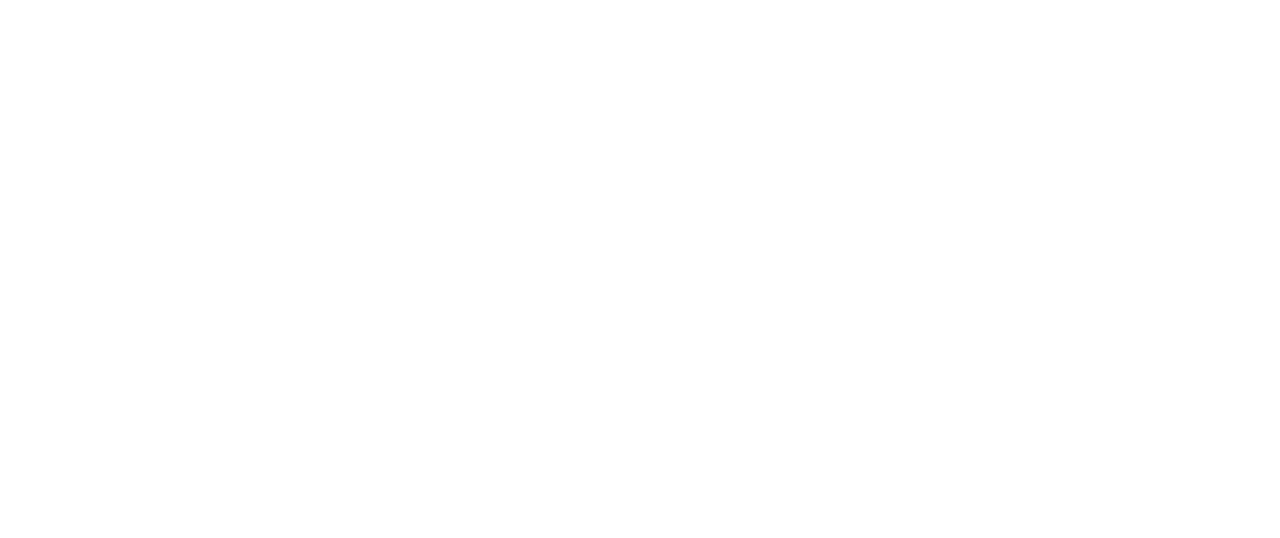
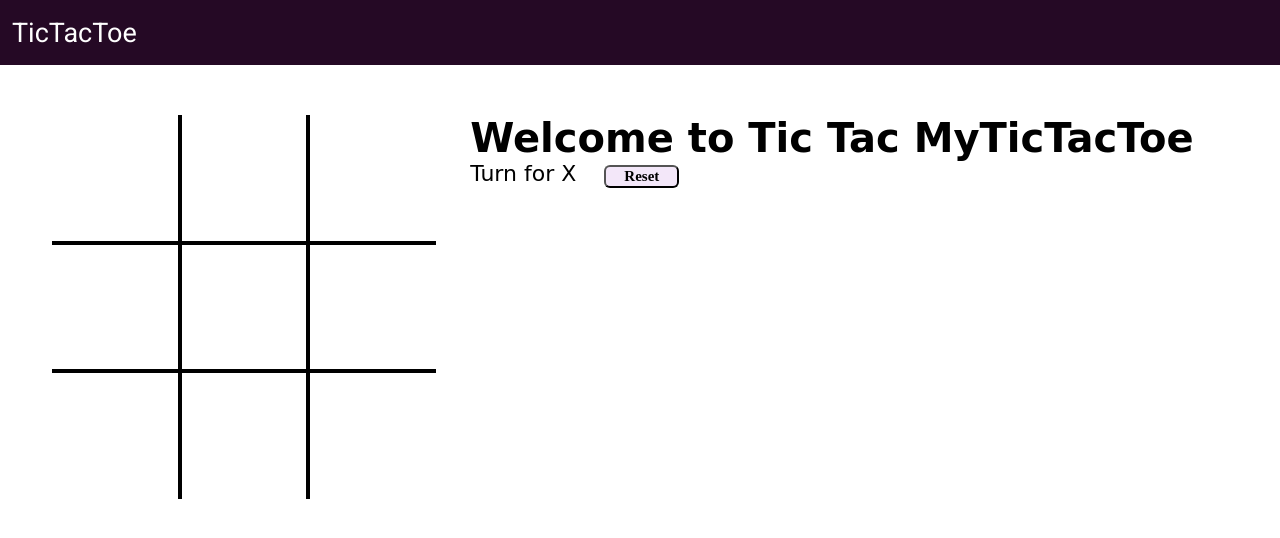
Before and after one commit to Dr-Momin/Web-Labs, a plain HTML site: page Web_Labs/Lab05/TicTacToe/index.html in a window 1280 px wide. Drawn offline with Linux system fonts and the light colour scheme; a web font is replaced by a local one.

Commit message:
updated...

```diff
--- a/Web_Labs/Lab05/TicTacToe/index.html
+++ b/Web_Labs/Lab05/TicTacToe/index.html
@@ -1,10 +1,43 @@
 <!DOCTYPE html>
 <html lang="en">
-<head>
-    <meta charset="UTF-8">
+  <head>
+    <meta charset="UTF-8" />
+    <meta http-equiv="X-UA-Compatible" content="IE=edge" />
+    <meta name="viewport" content="width=device-width, initial-scale=1.0" />
     <title>Tic Tac Toe</title>
-</head>
-<body>
+    <link rel="stylesheet" href="style.css" />
+  </head>
+  <body>
+    <nav>
+      <ul>
+        <li>TicTacToe</li>
+      </ul>
+    </nav>
 
-</body>
+    <div class="gameContainer">
+        <div class="container">
+          <div class="line"></div>
+        <div class="box bt-0 bl-0"><span class="boxtext"></span></div>
+        <div class="box bt-0"><span class="boxtext"></span></div>
+        <div class="box bt-0 br-0"><span class="boxtext"></span></div>
+        <div class="box bl-0"><span class="boxtext"></span></div>
+        <div class="box"><span class="boxtext"></span></div>
+        <div class="box br-0"><span class="boxtext"></span></div>
+        <div class="box bl-0 bb-0"><span class="boxtext"></span></div>
+        <div class="box bb-0"><span class="boxtext"></span></div>
+        <div class="box bb-0 br-0"><span class="boxtext"></span></div>
+      </div>
+      <div class="gameInfo">
+        <h1>Welcome to Tic Tac MyTicTacToe</h1>
+        <div>
+          <span class="info">Turn for X</span>
+          <button id="reset">Reset</button>
+        </div>
+        <div class="imgbox">
+          <img src="res/excited.gif" alt="" />
+        </div>
+      </div>
+    </div>
+    <script src="script.js"></script>
+  </body>
 </html>
--- /dev/null
+++ b/Web_Labs/Lab05/TicTacToe/script.js
@@ -0,0 +1,6 @@
+console.log("Welcome to Tic Tac Toe")
+let music = new Audio("./res/music.mp3")
+let audioTurn = new Audio("./res/ting.mp3")
+let gameover = new Audio("./res/gameover.mp3")
+let turn = "X"
+let isgameover = false;
--- /dev/null
+++ b/Web_Labs/Lab05/TicTacToe/style.css
@@ -0,0 +1,118 @@
+@import url('https://fonts.googleapis.com/css2?family=Baloo+Bhaina+2&family=Roboto&display=swap');
+*{
+    margin: 0;
+    padding: 0;
+}
+
+nav{
+    background-color: rgb(37, 9, 37);
+    color: white;
+    height: 65px;
+    font-size: 27px;
+    display: flex;
+    align-items: center;
+    padding: 0 12px;
+    font-family: 'Roboto', sans-serif;
+}
+
+nav ul{
+    list-style-type: none;
+}
+
+.gameContainer{
+    display: flex;
+    justify-content: center;
+    margin-top: 50px;
+}
+
+.container{
+    display: grid;
+    grid-template-rows: repeat(3, 10vw);
+    grid-template-columns: repeat(3, 10vw);
+    font-family: 'Roboto', sans-serif;
+    position: relative;
+}
+
+.box{
+    border: 2px solid black;
+    font-size: 8vw;
+    cursor: pointer;
+    display: flex;
+    justify-content: center;
+    align-items: center;
+}
+
+.box:hover{
+    background-color: rgb(242, 234, 250);
+}
+
+.info {
+    font-size: 22px;
+}
+
+.gameInfo{
+    padding: 0 34px;
+    font-family: 'Baloo Bhaina 2', cursive;
+}
+
+.gameInfo h1{
+    font-size: 2.5rem;
+}
+
+.imgbox img{
+    width: 0;
+    transition: width 1s ease-in-out;
+}
+
+.br-0{
+    border-right: 0;
+}
+
+.bl-0{
+    border-left: 0;
+}
+
+.bt-0{
+    border-top: 0;
+}
+
+.bb-0{
+    border-bottom: 0;
+}
+
+#reset {
+    margin: 0 23px;
+    padding: 1px 18px;
+    background: #f3e7f9;
+    border-radius: 6px;
+    cursor: pointer;
+    font-family: 'Baloo Bhaina 2';
+    font-size: 15px;
+    font-weight: bolder;
+}
+
+.line{
+    background-color: black;
+    height: 3px;
+    width: 0;
+    position: absolute;
+    background-color: #911d91;
+    transition: width 1s ease-in-out;
+}
+
+@media screen and (max-width: 950px)
+{
+    .gameContainer{
+        flex-wrap: wrap;
+    }
+    .gameInfo{
+        margin-top: 34px;
+    }
+    .gameInfo h1{
+        font-size: 1.5rem;
+    }
+    .container {
+        grid-template-rows: repeat(3, 20vw);
+        grid-template-columns: repeat(3, 20vw);
+    }
+}
```
Also changed, not shown: Web_Labs/Lab05/TicTacToe/res/excited.gif (added), 3 other files.
